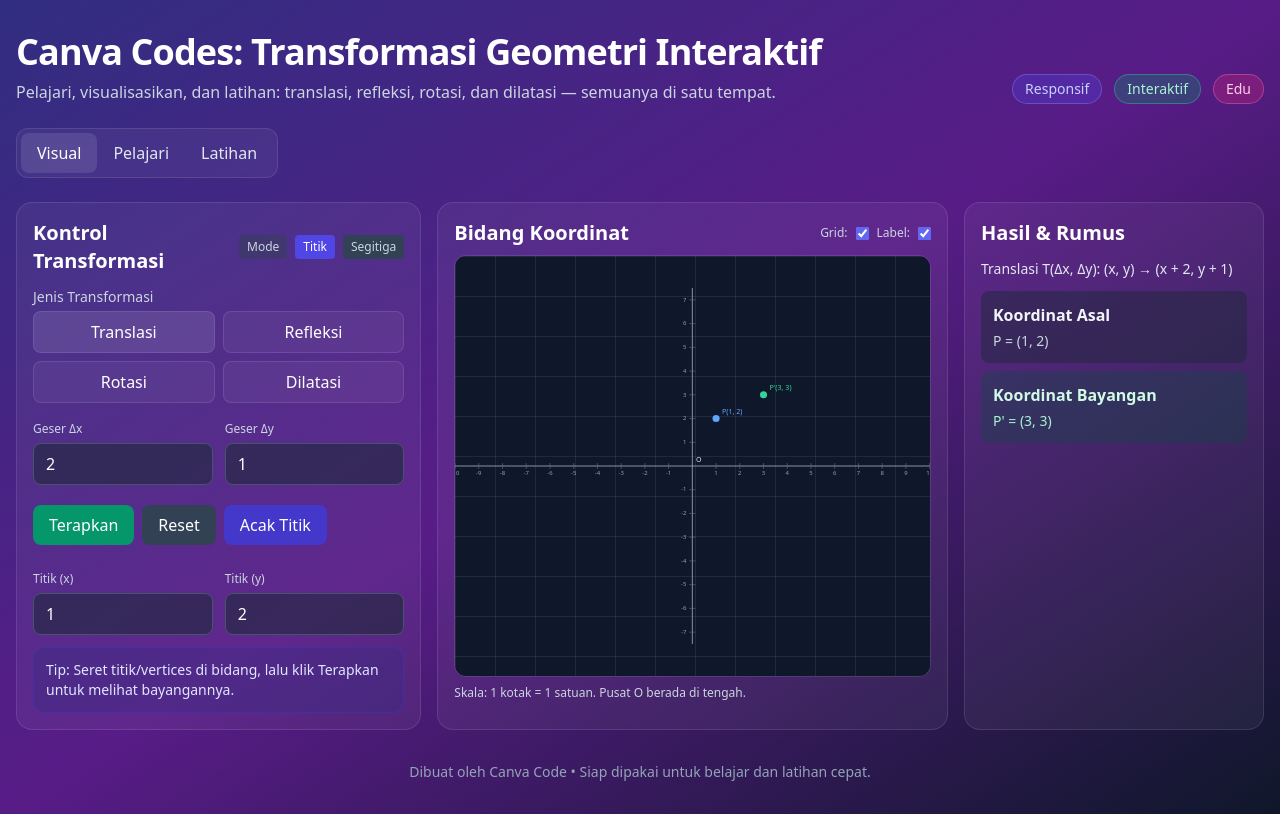
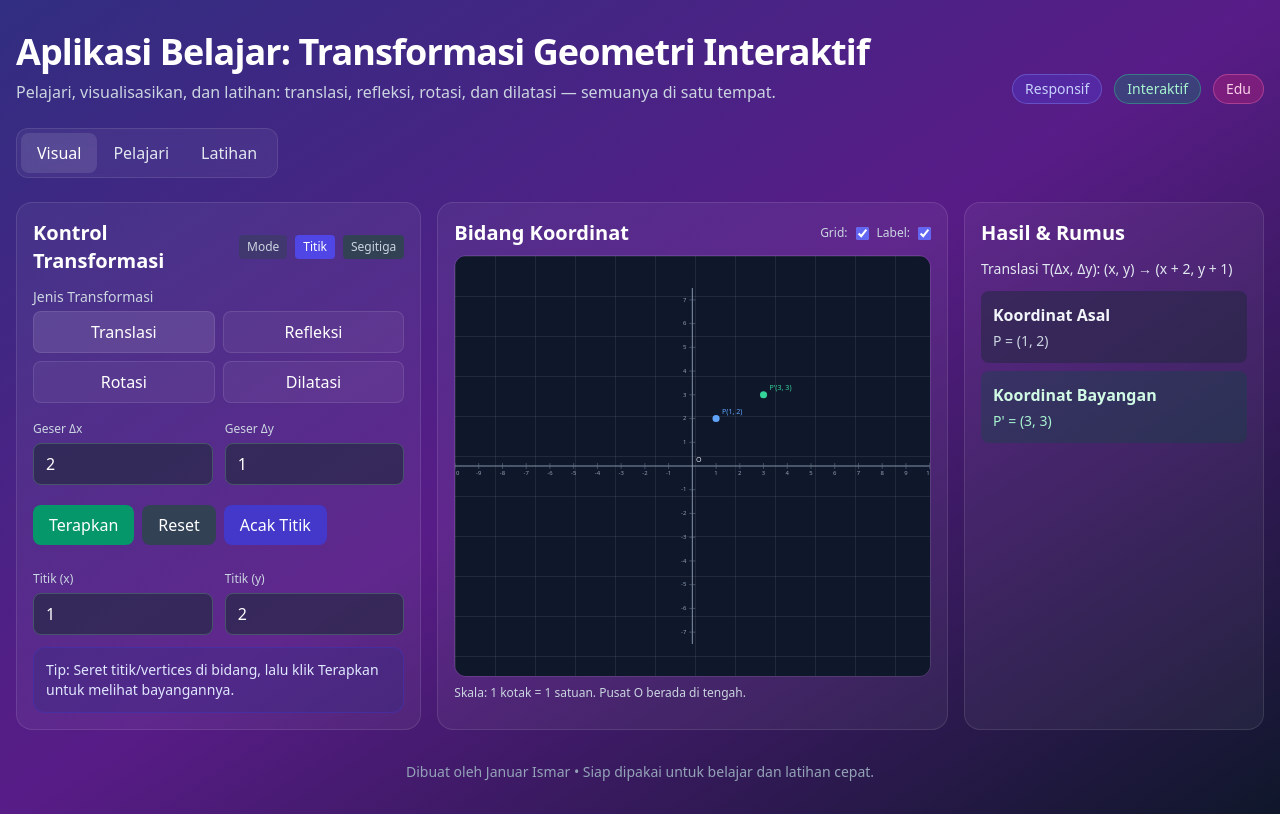
Before and after one commit to januarismar/transformasigeometri, a plain HTML site: page index.html in a window 1280 px wide. Drawn offline with nearby package versions, Linux system fonts and the light colour scheme.

Commit message:
Update index.html

```diff
--- a/index.html
+++ b/index.html
@@ -3,7 +3,7 @@
 <head>
   <meta charset="UTF-8" />
   <meta name="viewport" content="width=device-width, initial-scale=1.0"/>
-  <title>Belajar Transformasi Geometri - Canva Code</title>
+  <title>Belajar Transformasi Geometri - Aplikasi Interaktif</title>
   <script src="https://cdn.tailwindcss.com"></script>
   <style>
     /* Grid background pattern for the coordinate plane */
@@ -26,7 +26,7 @@
     <header class="mb-6">
       <div class="flex flex-col md:flex-row md:items-end md:justify-between gap-4">
         <div>
-          <h1 class="text-3xl md:text-4xl font-bold tracking-tight">Canva Codes: Transformasi Geometri Interaktif</h1>
+          <h1 class="text-3xl md:text-4xl font-bold tracking-tight">Aplikasi Belajar: Transformasi Geometri Interaktif</h1>
           <p class="text-slate-300 mt-2">Pelajari, visualisasikan, dan latihan: translasi, refleksi, rotasi, dan dilatasi — semuanya di satu tempat.</p>
         </div>
         <div class="flex items-center gap-3">
@@ -298,7 +298,7 @@
 
     <!-- Footer -->
     <footer class="mt-8 text-center text-slate-400 text-sm">
-      Dibuat oleh Canva Code • Siap dipakai untuk belajar dan latihan cepat.
+      Dibuat oleh Januar Ismar • Siap dipakai untuk belajar dan latihan cepat.
     </footer>
   </div>
 
```
